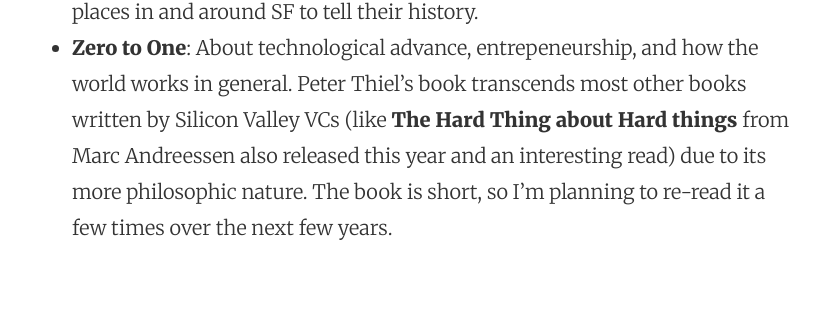
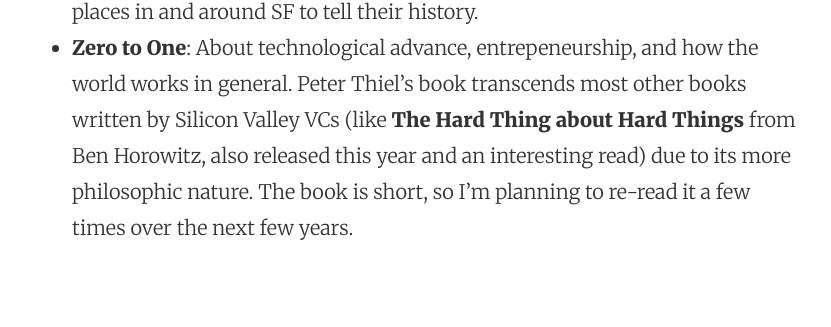
Before and after one commit to ronkeizer/ronkeizer.github.io, a Jekyll site: the page built from _posts/2014-12-10-best-books-2014.markdown, in a window 1280 px wide. Shown: the part 1057-1384 px from the top of the page, without its empty margins (224-1055 px from the left). Built offline with Jekyll 4.4.1, drawn with Linux system fonts in a browser that asks for light colours; nearby versions of some CDN libraries; comment, search, counter and statistics services are not loaded.

Commit message:
change name

```diff
--- a/_posts/2014-12-10-best-books-2014.markdown
+++ b/_posts/2014-12-10-best-books-2014.markdown
@@ -10,7 +10,7 @@
 - __The boys in the Boat__ (Daniel James Brown): very powerful narrative about the 1936 US Olympic rowing team, a collection of working-class boys from the state of Washington that conquering the world.
 - __Countdown to zero day__ (Kim Zetter): The thrilling tale of the the Stuxnet virus, the first (known) cyberwarfare weapon that took down an Iranian nuclear plant. It also explains why we should be much more vigilant securing our public utilities.
 - __Cool Gray City of Love__ (Gary Kamiya): An extremely engaging book about San Francisco's short but exciting history. In 49 short stories the author visits places in and around SF to tell their history.
-- __Zero to One__: About technological advance, entrepeneurship, and how the world works in general. Peter Thiel's book transcends most other books written by Silicon Valley VCs (like __The Hard Thing about Hard things__ from Marc Andreessen also released this year and an interesting read) due to its more philosophic nature. The book is short, so I'm planning to re-read it a few times over the next few years.
+- __Zero to One__: About technological advance, entrepeneurship, and how the world works in general. Peter Thiel's book transcends most other books written by Silicon Valley VCs (like __The Hard Thing about Hard Things__ from Ben Horowitz, also released this year and an interesting read) due to its more philosophic nature. The book is short, so I'm planning to re-read it a few times over the next few years.
 
 ## Disappointments
 
```
